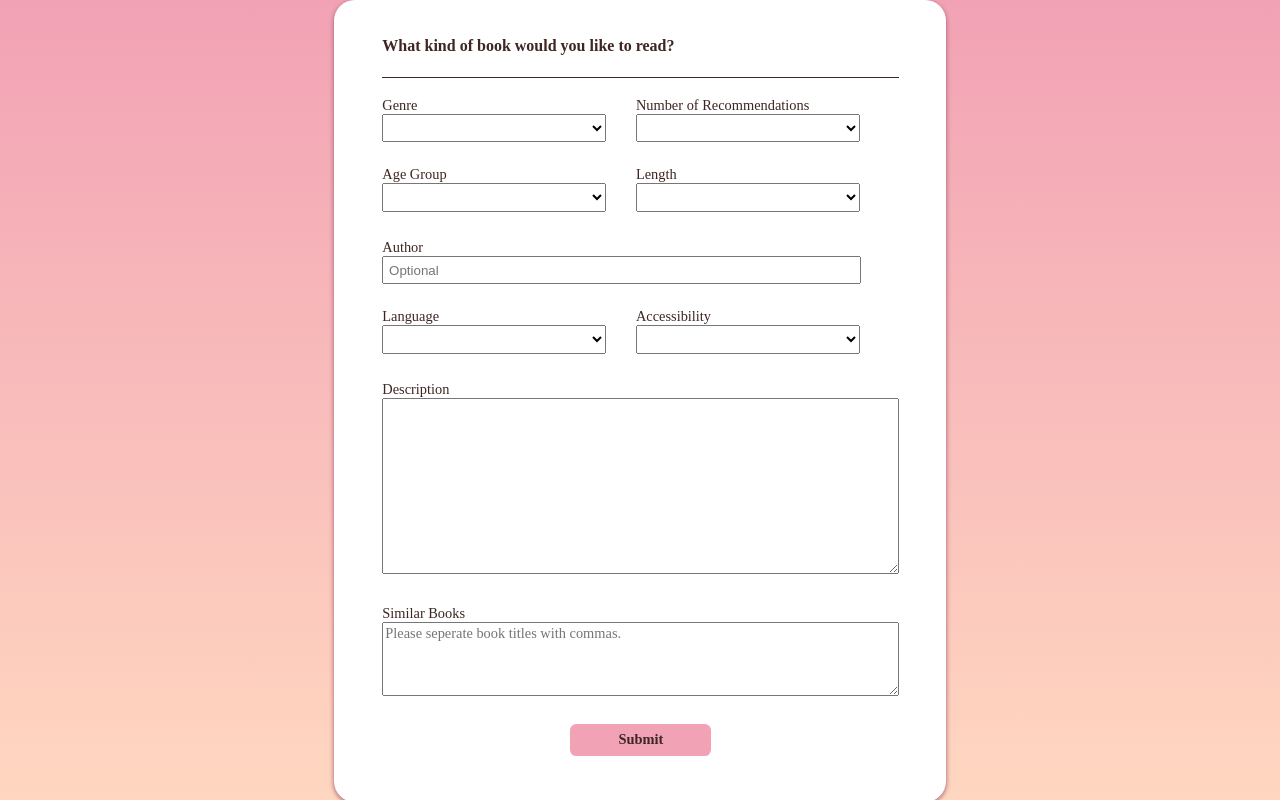
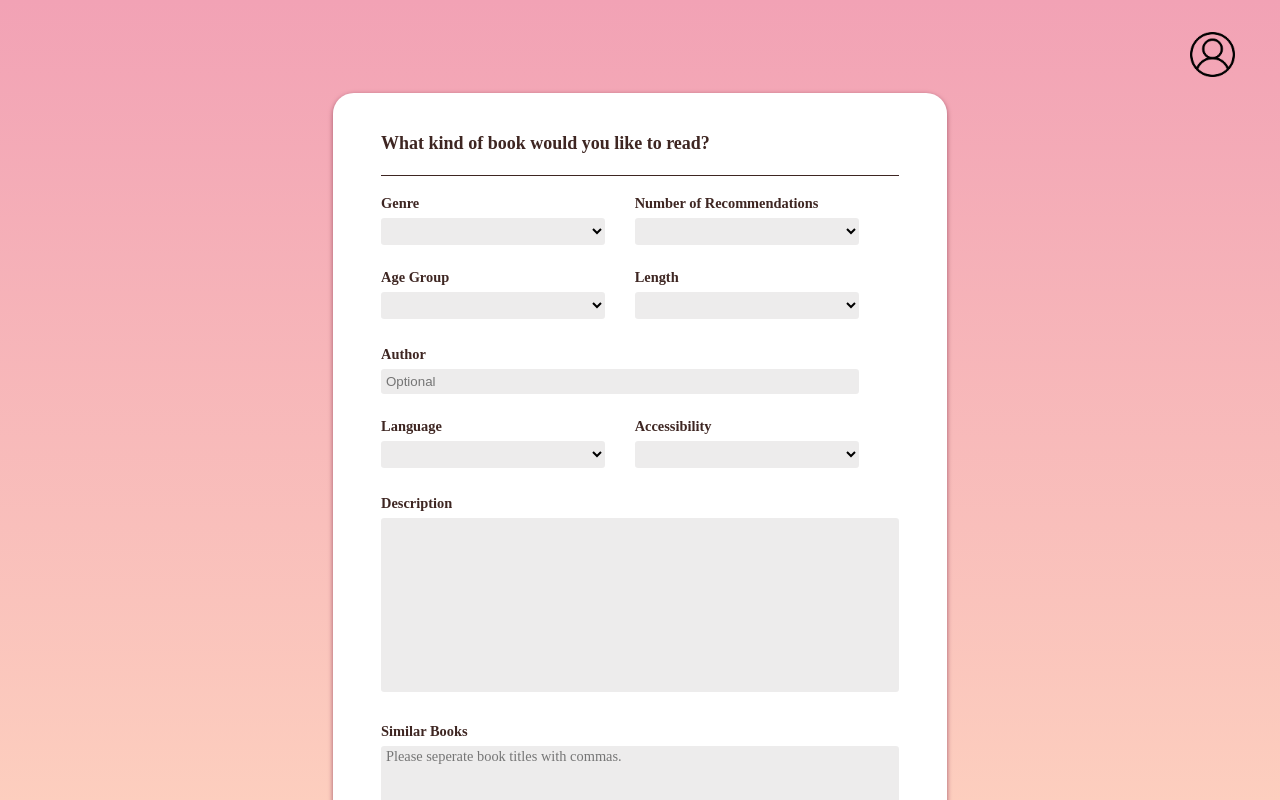
Before and after one commit to riyeur/Booki, a React (Create React App) app in the folder frontend/: page /llm-prompt in a window 1280 px wide. Shown: the top 800 px of the page. Built offline with nearby package versions, Linux system fonts and the light colour scheme.

Commit message:
Finished desktop + laptop view of the form

```diff
--- a/frontend/src/components/llm-prompt-form-components/Length.js
+++ b/frontend/src/components/llm-prompt-form-components/Length.js
@@ -5,7 +5,7 @@ const Length = () => {
 
     const length = [
         "Novella", "Full-length",
-        "Short Story", "Adult"
+        "Short Story"
     ];
 
     return (
--- a/frontend/src/pages/LLMPromptPage.js
+++ b/frontend/src/pages/LLMPromptPage.js
@@ -5,6 +5,9 @@ import '../styles/LLMPromptPageStyles.css'
 const LLMPromptPage = () => {
     return (
         <div className='llm-prompt-page'>
+            <div className='profile'>
+                <img className='profile-logo' src='/profile.png' alt='Profile pic' height='45' width='auto'/>
+            </div>
             <LLMPromptForm></LLMPromptForm>
         </div>
     )
--- a/frontend/src/styles/LLMPromptPageStyles.css
+++ b/frontend/src/styles/LLMPromptPageStyles.css
@@ -10,11 +10,19 @@ body {
     align-items: center;
 }
 
+.llm-prompt-page {
+    width: 93vw;
+    display: flex;
+    flex-direction: column;
+    align-items: center;
+    padding-bottom: 2.5rem;
+}
+
 .llm-prompt-form {
     background-color: white;
     border-radius: 1.3rem;
     padding-left: 3rem;
-    padding-right: 2.9rem;
+    padding-right: 3rem;
     box-shadow: 0 0.1rem 0.3rem #A3586B;
 }
 
@@ -47,7 +55,15 @@ hr {
     padding-bottom: 1.5rem;
 }
 
+.genre, .recommendations, .group, .lengths, .type, .author-input, .language, .description-input, .similar-books-input {
+    border: none;
+    background-color: #edecec;
+    border-radius: 0.2rem;
+}
+
 .what-kind-of-book {
+    margin-bottom: 1.3rem;
+    font-size: large;
     font-family: 'Karla';
     color: #3E2622;
     src: url('../fonts/Karla-Bold.ttf');
@@ -55,7 +71,8 @@ hr {
 
 .genre-label, .recommendations-label, .age-group-label, .label-length, .author-label, .language-label, .accessibility-label, .description-label, .similar-books-label {
     font-size: 0.9rem;
-    font-weight: 500;
+    padding-bottom: 0.4rem;
+    font-weight: 600;
     color: #3E2622;
     font-family: 'Karla';
     src: url('../fonts/Karla-Regular.ttf');
@@ -65,6 +82,11 @@ hr {
     font-size: 0.9rem;
     font-family: 'Karla';
     src: url('../fonts/Karla-Bold.ttf');
+}
+
+textarea {
+    resize: none;
+    padding-left: 0.3rem;
 }
 
 .genres, .age-group, .languages {
@@ -89,7 +111,7 @@ label {
 }
 
 .author-input {
-    padding-right: 9.4rem;
+    padding-right: 9.55rem;
 }
 
 .seventh-row {
@@ -114,6 +136,20 @@ label {
     padding-right: 3rem;
 }
 
+.profile {
+    display: flex;
+    width: 100%;
+    justify-content: right;
+    align-items: right;
+}
+
+.profile-logo {
+    padding-top: 2rem;
+    padding-bottom: 1rem;
+    cursor: pointer;
+
+}
+
 /* The problem is caused by too many columns in description and similar books and padding in author */
 
 @media (max-width: 768px) {
@@ -131,4 +167,8 @@ label {
     select, .author-input, .dropdown {
         max-width: 100%;
     }
+
+    .author-input {
+        padding-right: none;
+    }
 }
```
Also changed, not shown: frontend/public/profile.png (added).
